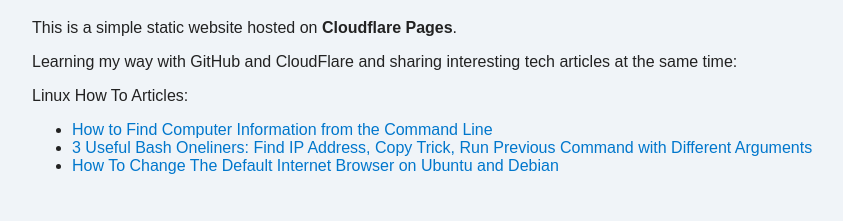
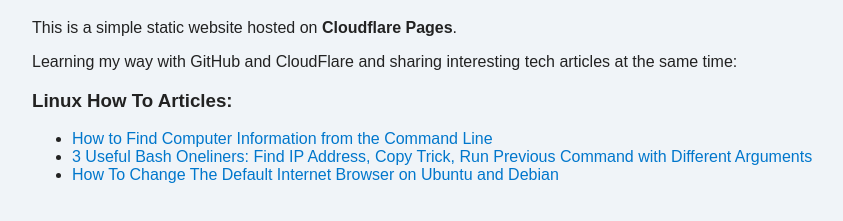
Before and after one commit to evtgeek/content, a plain HTML site: page index.html in a window 1280 px wide. Shown: the part 101-322 px from the top of the page, without its empty margins (208-1051 px from the left). Drawn offline with Linux system fonts and the light colour scheme.

Commit message:
Update index.html

```diff
--- a/index.html
+++ b/index.html
@@ -10,7 +10,7 @@
   <h1>Welcome to My Public Bookmark Folder</h1>
   <p>This is a simple static website hosted on <strong>Cloudflare Pages</strong>.</p>
   <p>Learning my way with GitHub and CloudFlare and sharing interesting tech articles at the same time:</p>
-  <p>Linux How To Articles:</p>
+  <h3>Linux How To Articles:</h3>
   <ul>
     <li><a href="https://idolinux.com/cli-find-computer-information/" target="_blank">How to Find Computer Information from the Command Line</a></li>
     <li><a href="https://idolinux.com/3-bash-oneliners/" target="_blank">3 Useful Bash Oneliners: Find IP Address, Copy Trick, Run Previous Command with Different Arguments</a></li>
```
